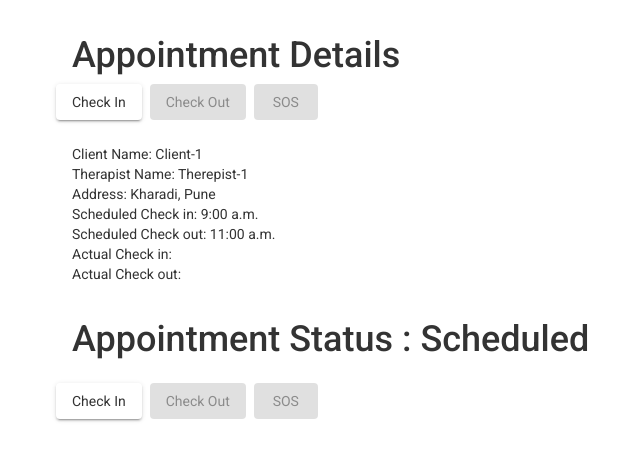
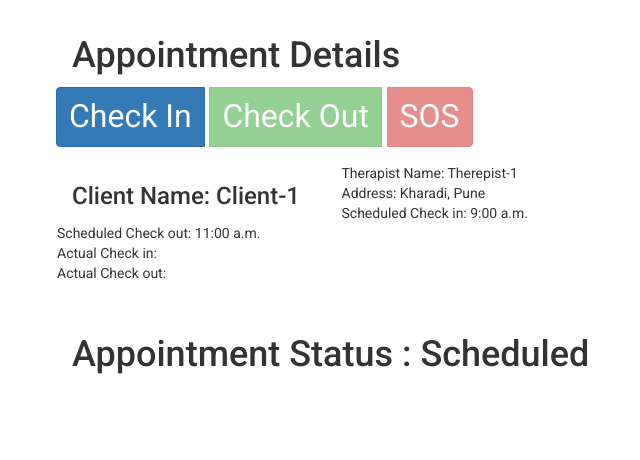
Before and after one commit to yashwadhwani08/CtrlAltElite, an Angular app in the folder Therapist-Security/: page /appointment in a window 1280 px wide. Shown: the top 460 px of the page, without its empty margins (14-654 px from the left). Built offline with nearby package versions, Linux system fonts and the light colour scheme.

Commit message:
(WIP) Grid aligning

```diff
--- a/Therapist-Security/src/app/appointment-component/appointment-component.component.css
+++ b/Therapist-Security/src/app/appointment-component/appointment-component.component.css
@@ -8,6 +8,12 @@ section {
   margin-left: 8px;
   min-width: 120px;
   font-size: xxx-larger;
+}
+
+button{
+    margin-top: 1%;
+    margin-right: 0.5%;
+    font-size: xx-large;
 }
 
 .example-button-row {
--- a/Therapist-Security/src/app/appointment-component/appointment-component.component.html
+++ b/Therapist-Security/src/app/appointment-component/appointment-component.component.html
@@ -5,21 +5,32 @@
         <mat-card-content>
           <h1>Appointment Details</h1>
         </mat-card-content>
-            <div class="example-button-row">
+        <!-- <div class="example-button-row"> -->
+        <!-- <div align="center"> -->
+        <div class="btn-group" role="group">
           <!-- <button mat-button>Basic</button> -->
-                <button mat-raised-button color="primary"(click)="doCheckIn()" [disabled]="isCheckInDisabled()">Check In</button>
-                <button mat-raised-button  color="accent"(click)="doCheckOut()"  [disabled]="isCheckoutButtonDisabled()">Check Out</button>
-                <button mat-raised-button color="danger"(click)="doSOS()" [disabled]="isSOSDisabled()">SOS</button>
+          <button color="primary" class="btn btn-primary" (click)="doCheckIn()" [disabled]="isCheckInDisabled()">
+            Check In
+          </button>
+          <button color="accent" class="btn btn-success" (click)="doCheckOut()" [disabled]="isCheckoutButtonDisabled()">
+            Check Out
+          </button>
+          <button color="danger" class="btn btn-danger" (click)="doSOS()" [disabled]="isSOSDisabled()">
+            SOS
+          </button>
           <!-- <button mat-button disabled>Disabled</button> -->
           <!-- <a mat-button href="https://www.google.com/" target="_blank">Link</a> -->
+          <!-- </div> -->
         </div>
+        <!-- </div> -->
       </mat-card>
-    </div>
-</div>
 
       <mat-card>
+        <div class="row">
           <mat-card-content>
-    <p>Client Name: {{ appointment.clientName }}</p>
+            <div class="col-md-3">
+              <h3>Client Name: {{ appointment.clientName }} </h3>
+            </div>
           </mat-card-content>
           <mat-card-content>
             <p>Therapist Name: {{ appointment.therapistName }}</p>
@@ -39,20 +50,16 @@
           <mat-card-content>
             <p>Actual Check out: {{ appointment.actualCheckoutTime }}</p>
           </mat-card-content>
+        </div>
 
         <mat-card>
           <mat-card-content>
-      <h1>Appointment Status   : {{ appointment.status | titlecase }} </h1>
+            <h1>Appointment Status : {{ appointment.status | titlecase }}</h1>
           </mat-card-content>
         </mat-card>
 
 
-  <div class="example-button-row">
-    <!-- <button mat-button>Basic</button> -->
-    <button mat-raised-button color="primary"(click)="doCheckIn()" [disabled]="isCheckInDisabled()">Check In</button>
-    <button mat-raised-button  color="accent"(click)="doCheckOut()"  [disabled]="isCheckoutButtonDisabled()">Check Out</button>
-    <button mat-raised-button color="danger"(click)="doSOS()" [disabled]="isSOSDisabled()">SOS</button>
-    <!-- <button mat-button disabled>Disabled</button> -->
-    <!-- <a mat-button href="https://www.google.com/" target="_blank">Link</a> -->
+      </mat-card>
     </div>
-</mat-card>
+  </div>
+</div>
```
Lines whose indentation alone changed are shown as unchanged.
